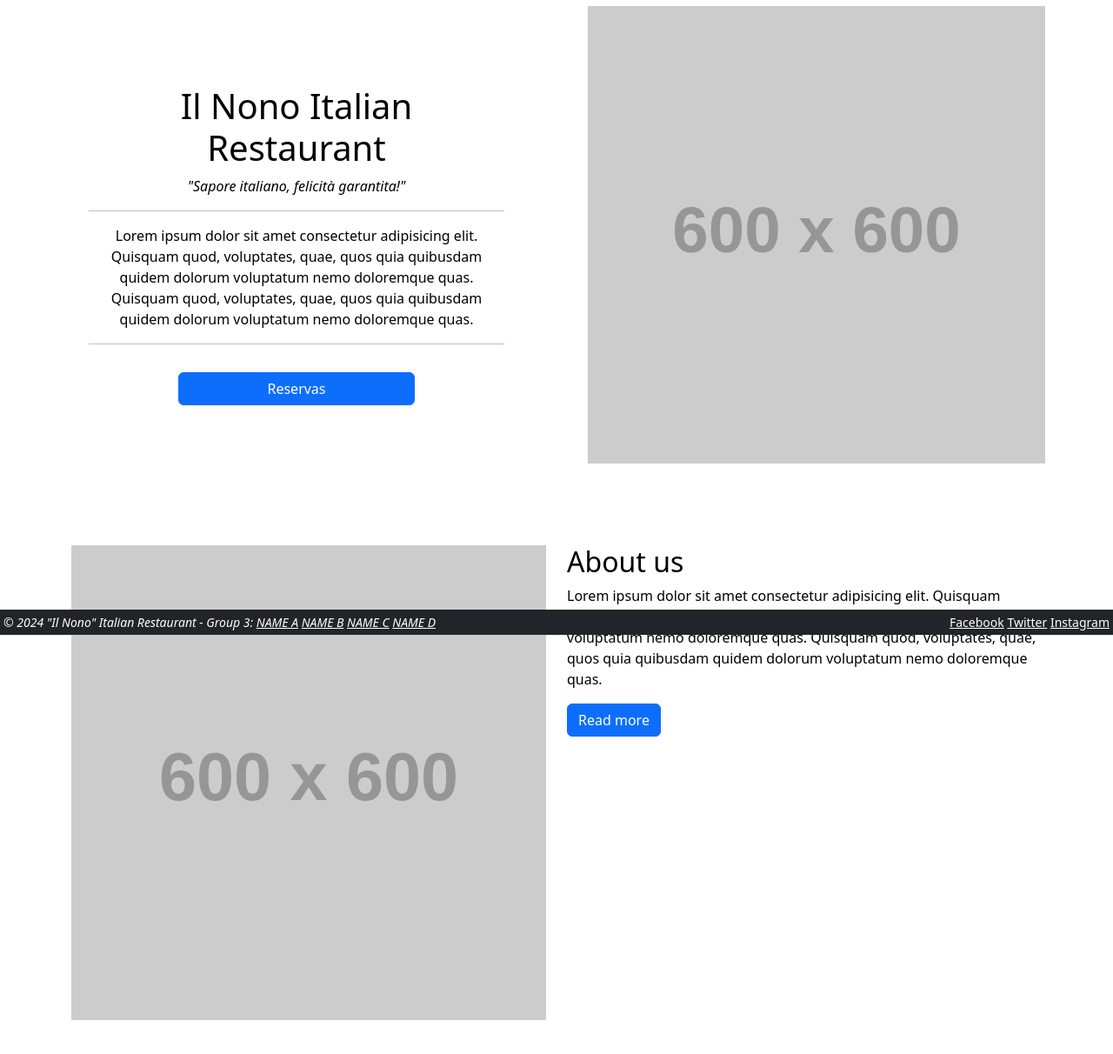
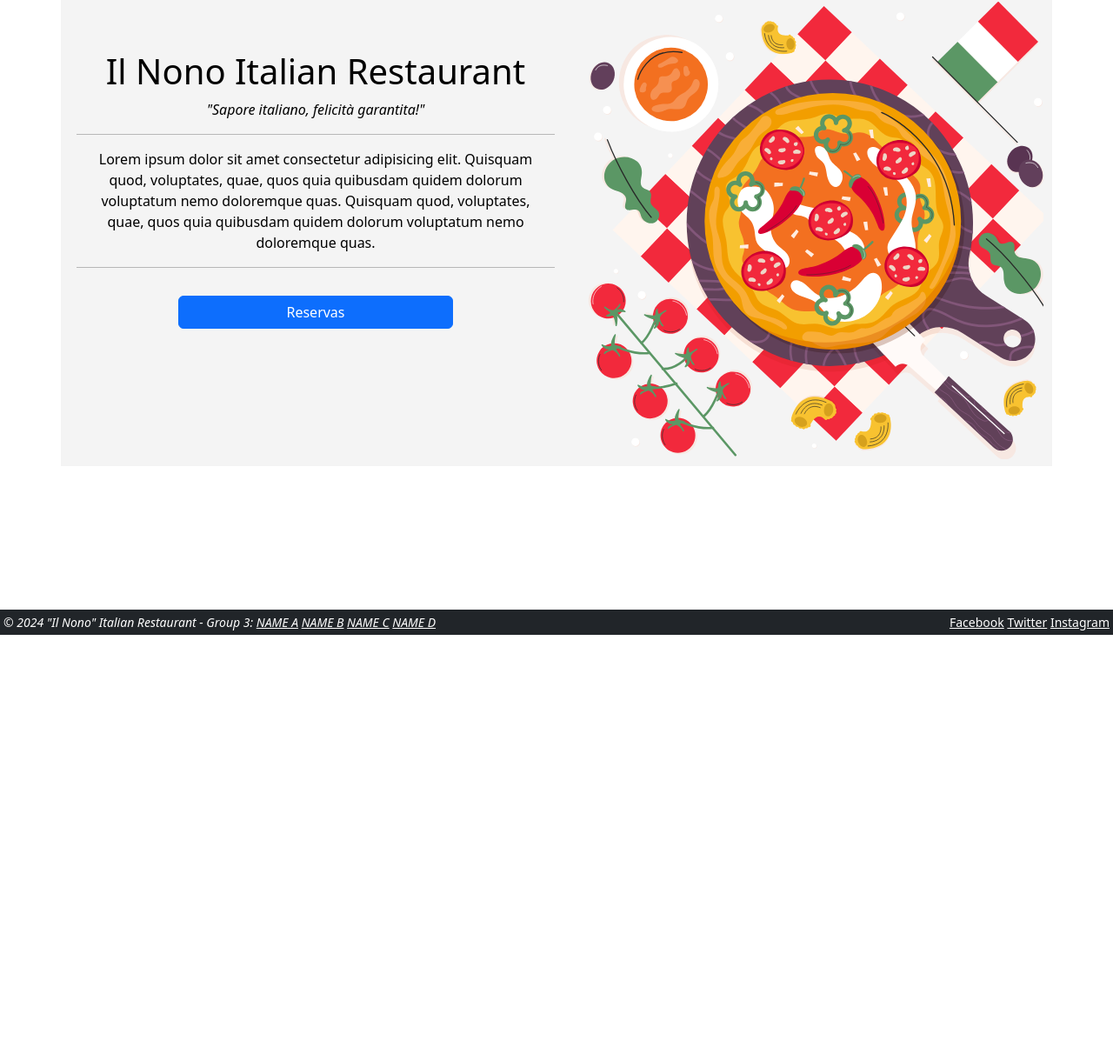
Before and after one commit to NiaHermida/CaC-Node, a website built with Vite: page my-project/src/index.html in a window 1280 px wide. Shown: the part 70-1282 px from the top of the page at 87% size. After the commit the page ends 800 px from the top, so only its background shows below. Built offline with nearby package versions, Linux system fonts and the light colour scheme; placeholder pictures from the web are drawn by us; files whose address does not match are found by name.

Commit message:
AddTablePizzaImg

```diff
--- a/my-project/src/index.html
+++ b/my-project/src/index.html
@@ -77,8 +77,8 @@
       <section
         class="container text-black d-flex align-items-center justify-content-center p-2"
       >
-        <div class="row justify-content-between">
-          <div class="col-md-6 d-flex row align-content-start p-5">
+        <div class="row justify-content-around">
+          <div class="col-md-6 d-flex row align-content-start m-2">
             <h1 class="text-center mt-5">Il Nono Italian Restaurant</h1>
             <div class="text-center mb-3">
               <i>"Sapore italiano, felicità garantita!" </i>
@@ -102,7 +102,7 @@
           </div>
           <div class="col-md-6 d-flex row align-content-center">
             <img
-              src="https://via.placeholder.com/600"
+              src=".\img\tablePizza.svg"
               alt="Italian food"
               class="img-fluid"
             />
@@ -114,29 +114,7 @@
       <hr class="border-white" />
       <br />
 
-      <!-- About Section -->
-      <section class="container text-black">
-        <div class="row">
-          <div class="col-md-6">
-            <img
-              src="https://via.placeholder.com/600"
-              alt="Italian food"
-              class="img-fluid"
-            />
-          </div>
-          <div class="col-md-6">
-            <h2>About us</h2>
-            <p>
-              Lorem ipsum dolor sit amet consectetur adipisicing elit. Quisquam
-              quod, voluptates, quae, quos quia quibusdam quidem dolorum
-              voluptatum nemo doloremque quas. Quisquam quod, voluptates, quae,
-              quos quia quibusdam quidem dolorum voluptatum nemo doloremque
-              quas.
-            </p>
-            <button class="btn btn-primary">Read more</button>
-          </div>
-        </div>
-      </section>
+
     </main>
 
     <!-- Footer -->
--- a/my-project/src/scss/styles.scss
+++ b/my-project/src/scss/styles.scss
@@ -16,8 +16,12 @@ body {
   background: url("./img/pattern_Bg.svg");
   background-size: cover;
   background-repeat: repeat;
+
 }
 
+section{
+  background-color: #F4F4F4;
+}
 
 main {
   margin: 5% auto;
```
Also changed, not shown: my-project/src/img/homeBackground.jpg (deleted), my-project/src/img/tablePizza.svg (added).
